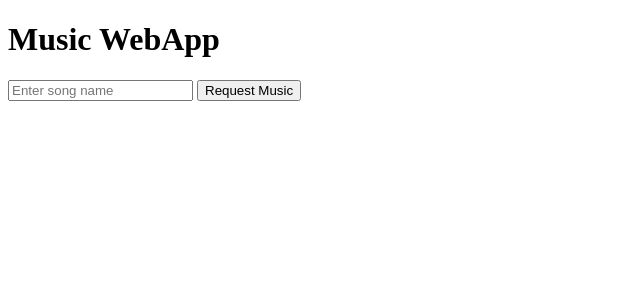
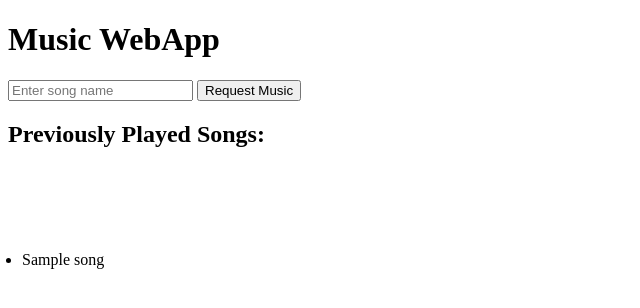
Before and after one commit to PeterPark07/music-webapp-2, a Flask app: template templates/index.html in a window 1280 px wide. Shown: the top 308 px of the page, without its empty margins (0-640 px from the left). Run offline with Flask 3, Linux system fonts and the light colour scheme; the template is opened without the code that fills it: most values are stand-ins (such as "Sample title", 1, 10 or a date in 2020).

Commit message:
Update index.html

```diff
--- a/templates/index.html
+++ b/templates/index.html
@@ -4,6 +4,15 @@
     <meta charset="UTF-8">
     <meta name="viewport" content="width=device-width, initial-scale=1.0">
     <title>Music WebApp</title>
+    <style>
+        body {
+            position: relative;
+        }
+        .scrambled {
+            position: absolute;
+            transition: all 0.5s ease;
+        }
+    </style>
 </head>
 <body>
     <h1>Music WebApp</h1>
@@ -13,11 +22,26 @@
     </form>
     <audio id="audioPlayer" controls style="display: none;"></audio>
 
+    <h2>Previously Played Songs:</h2>
+    <ul id="playedSongsList">
+        {% for song in played_songs %}
+        <li class="scrambled" onclick="playPreviousSong('{{ song }}')">{{ song }}</li>
+        {% endfor %}
+    </ul>
+
     <script>
+        function playPreviousSong(song) {
+            document.getElementById('query').value = song;
+            fetchMusic(song);
+        }
+
         document.getElementById('musicForm').addEventListener('submit', function(event) {
             event.preventDefault();
             const query = document.getElementById('query').value;
+            fetchMusic(query);
+        });
 
+        function fetchMusic(query) {
             fetch('/request_music', {
                 method: 'POST',
                 headers: {
@@ -37,7 +61,20 @@
                 }
             })
             .catch(error => console.error('Error:', error));
-        });
+        }
+
+        function scrambleSongs() {
+            const songListItems = document.querySelectorAll('#playedSongsList .scrambled');
+            songListItems.forEach(item => {
+                const x = Math.floor(Math.random() * (window.innerWidth - item.offsetWidth));
+                const y = Math.floor(Math.random() * ((window.innerHeight - item.offsetHeight)-200));
+                item.style.left = `${x}px`;
+                item.style.top = `${y+200}px`;
+            });
+        }
+
+        window.onload = scrambleSongs;
+        window.onresize = scrambleSongs;
     </script>
 </body>
 </html>
```
